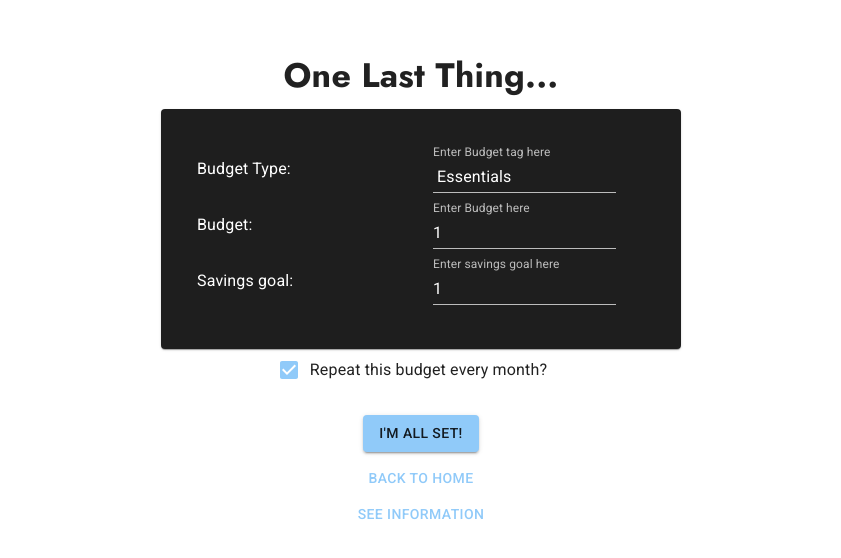
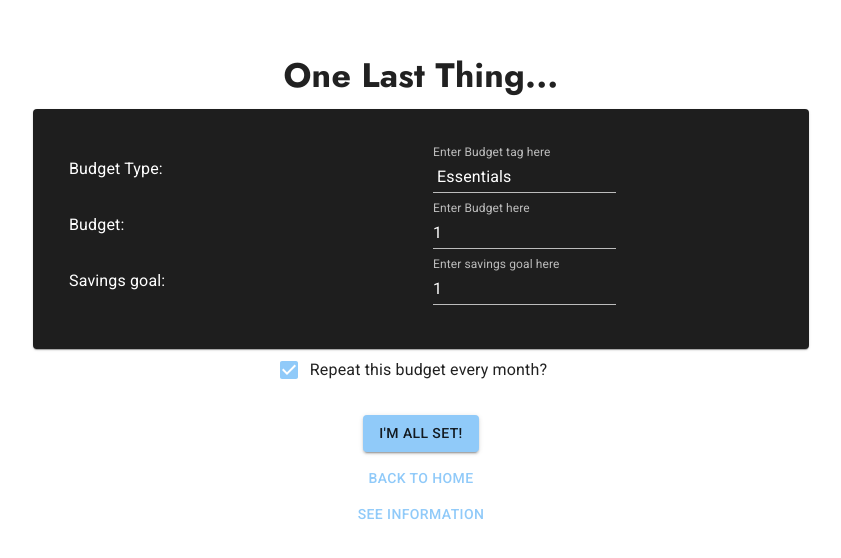
Before and after one commit to theonteo/moolah-app, a React (Create React App) app: page /Summary in a window 1280 px wide. Shown: the part 106-664 px from the top of the page, without its empty margins (219-1060 px from the left). Built offline with nearby package versions, Linux system fonts and the light colour scheme.

Commit message:
summary card positioning

```diff
--- a/src/Components/SummaryCard.tsx
+++ b/src/Components/SummaryCard.tsx
@@ -104,13 +104,13 @@ const SummaryCard: React.FC<props> =
 
         return (
             <>
-                <Card sx={{ minWidth: 275 }}>
+                <Card >
                     <CardContent>
                         <Grid style={{
                             alignItems: "center",
                             justifyContent: "center",
                             padding: '20px',
-                            width: '40vw'
+                            width: '60vw'
                         }}
                             container rowSpacing={1} columnSpacing={{ xs: 1, sm: 2, md: 3 }}>
                             <Grid item xs={6}>
```
